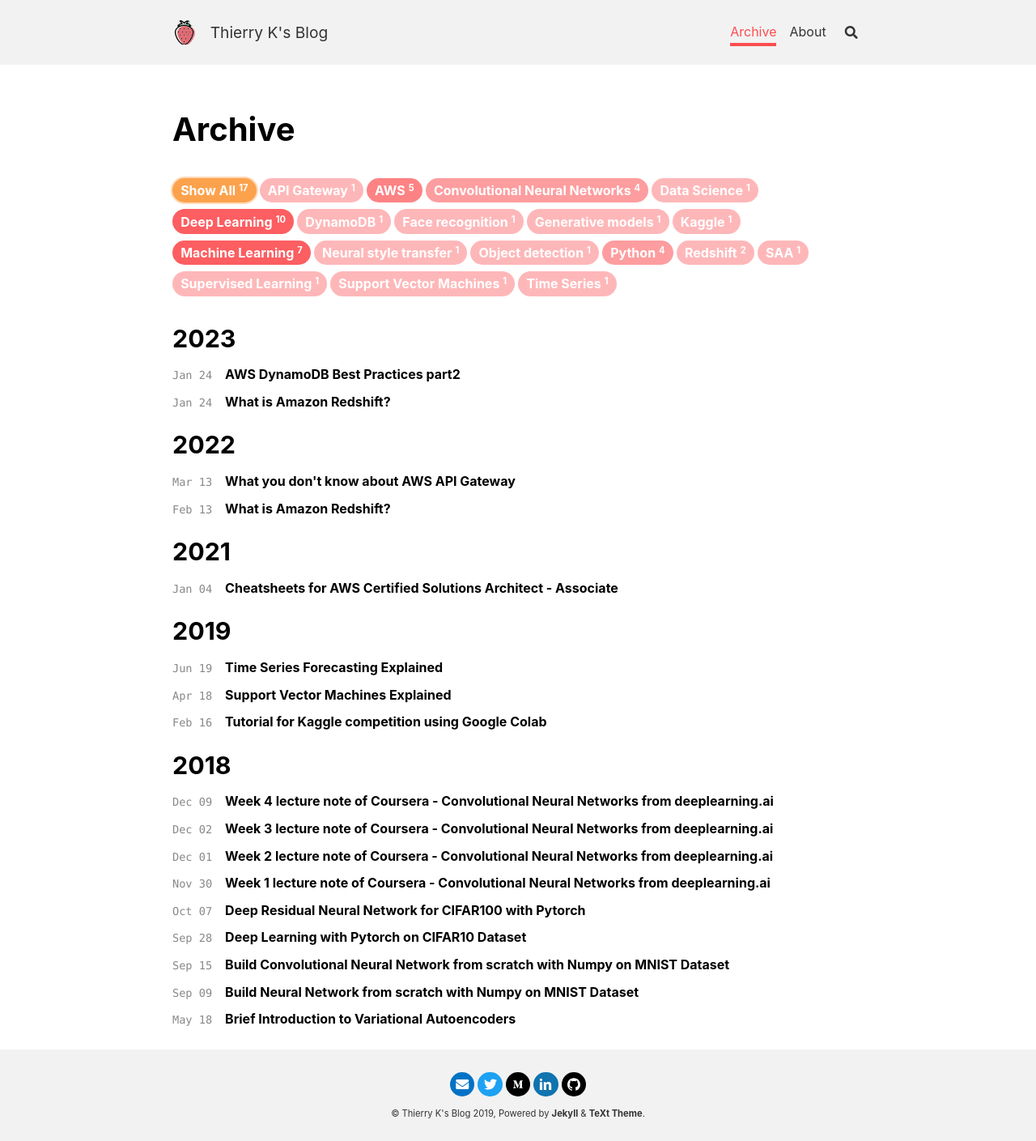
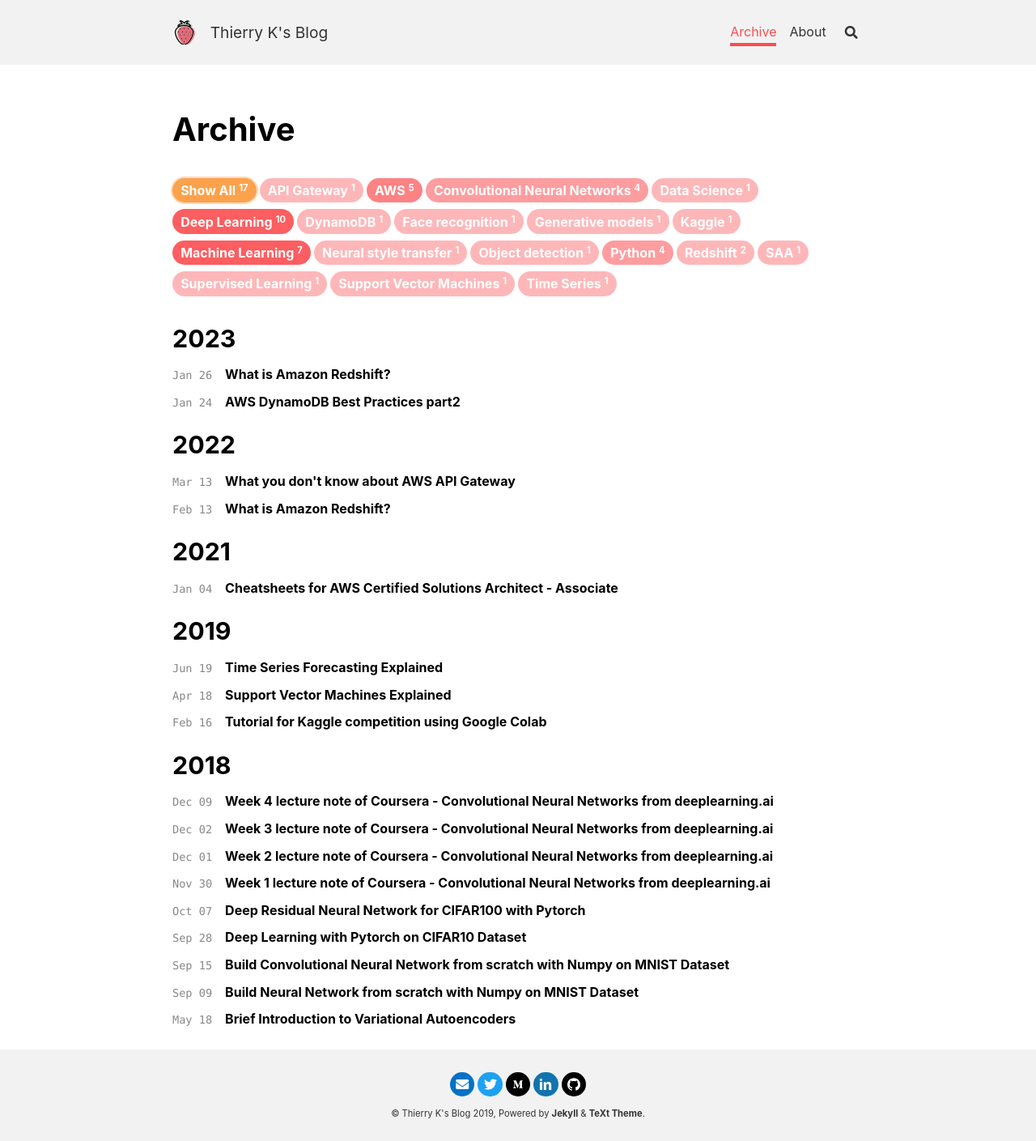
Before and after one commit to tkamag/blog, a Jekyll site: the page built from archive.html, in a window 1280 px wide. Shown: the whole page at 81% size. Built offline with Jekyll 4.4.1, drawn with Linux system fonts in a browser that asks for light colours; nearby versions of some CDN libraries.

Commit message:
Update 2023-01-24-effective-redshift.md

```diff
--- a/_posts/2023-01-24-effective-redshift.md
+++ b/_posts/2023-01-24-effective-redshift.md
@@ -1,8 +1,8 @@
 ---
 layout: article
 title: "What is Amazon Redshift?"
-date: 2023-01-24
-modify_date: 2023-01-24
+date: 2023-01-26
+modify_date: 2023-01-26
 excerpt: "Is Amazon Redshift only a data warehouse product?"
 tags: [AWS, Redshift]
 mathjax: false
```
